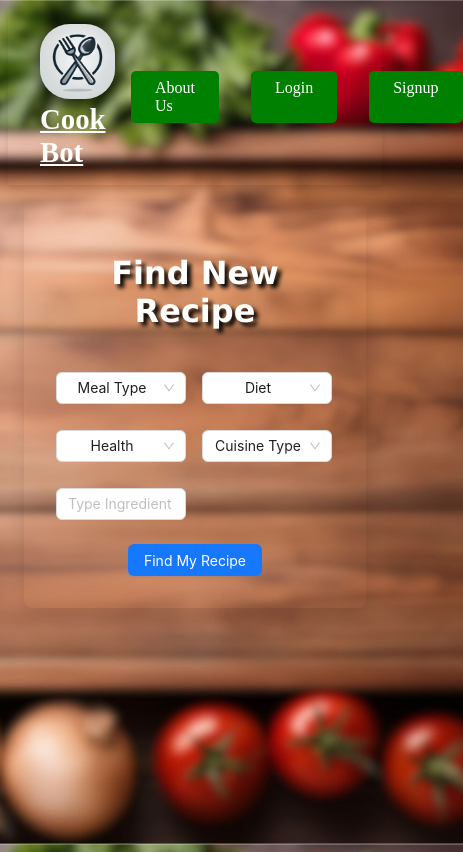
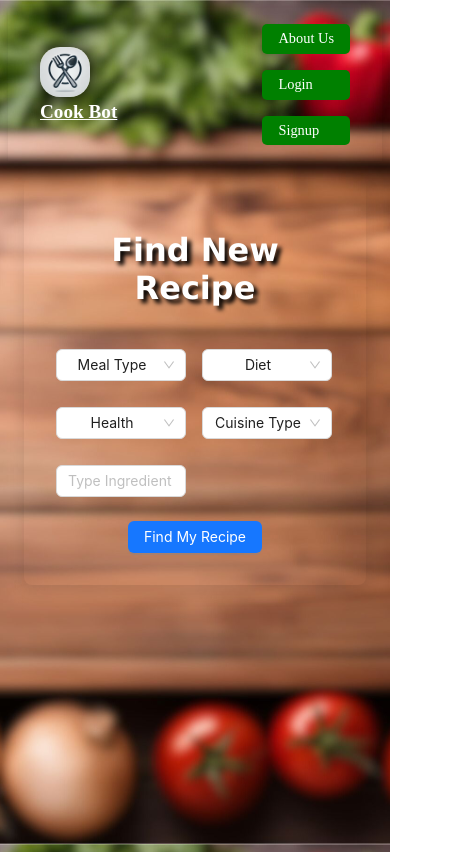
Before and after one commit to rhansen27/cookbot, a React (Vite) app in the folder client/: page /NewRecipe in a window 390 px wide. Shown: the whole page, 463 px wide, since content can reach past the window. Built offline with nearby package versions, Linux system fonts and the light colour scheme.

Commit message:
more styling and links added

```diff
--- a/client/src/components/Footer/index.jsx
+++ b/client/src/components/Footer/index.jsx
@@ -1,19 +1,10 @@
-import { useLocation, useNavigate } from 'react-router-dom';
-
 const Footer = () => {
-  const location = useLocation();
-  const navigate = useNavigate();
   return (
-    <footer className="w-100 mt-auto text-dark p-4">
-      <div className="container text-center mb-5">
-        {location.pathname !== '/' && (
-          <button
-            className="btn btn-dark mb-3"
-            onClick={() => navigate(-1)}
-          >
-            &larr; Go Back
-          </button>
-        )}
+    <footer className="footer-container">
+      <div className="footer-content">
+        <p className="footer-text">
+          © {new Date().getFullYear()} Your Project Name. All rights reserved.
+        </p>
       </div>
     </footer>
   );
--- a/client/src/index.css
+++ b/client/src/index.css
@@ -93,12 +93,6 @@ body {
   margin-bottom: 1.5rem;
   padding-bottom: 0.5rem;
   text-shadow: 4px 4px 4px rgba(0, 0, 0, 1);
-}
-
-@media (max-width: 768px) {
-  .page-title {
-    font-size: 2rem;
-  }
 }
 
 .ai-container {
@@ -327,9 +321,11 @@ button:hover {
 
 
 .about-us-text {
+  margin-left: 50px;
+  margin-right: 50px;
   font-size: 28px;
   line-height: 1.6;
-  color: white;
+  color: #800000;
   margin-bottom: 20px;
   text-align: justify;
 }
@@ -345,9 +341,9 @@ button:hover {
   display: inline-block;
   background-color: #7A1CAC;
   color: #fff;
-  padding: 10px 20px;
+  padding: 8px 15px;
   margin: 30px;
-  border-radius: 5px;
+  border-radius: 10px;
   text-decoration: none;
   font-weight: bold;
   transition: background-color 0.3s ease;
@@ -374,3 +370,50 @@ button:hover {
   right: -2rem !important; /* Adjust position */
   color: #000 !important; /* Change arrow color */
 }
+
+@media (max-width: 768px) {
+  .page-title {
+    font-size: 2rem;
+  }
+
+  .nav-links {
+    flex-direction: column;
+    gap: 1rem;
+  }
+
+  .about-us-text {
+    margin-left: 20px;
+    margin-right: 20px;
+    font-size: 18px;
+  }
+
+  .header-title {
+    font-size: 1.5rem;
+  }
+
+  .logo {
+    width: 50px;
+    height: 50px;
+  }
+
+  .link-buttons {
+    flex-direction: column;
+    margin-top: 10px;
+  }
+
+  .link-btn {
+    margin: 10px 0;
+    padding: 8px 16px;
+  }
+}
+
+@media (max-width: 480px) {
+  .header-title {
+    font-size: 1.2rem;
+  }
+
+  .nav-button {
+    padding: 0.4rem 1rem;
+    font-size: 0.9rem;
+  }
+}
--- a/client/src/pages/AboutUs.jsx
+++ b/client/src/pages/AboutUs.jsx
@@ -29,6 +29,7 @@ const AboutUs = () => {
         </p>
         <h2 style={{textAlign: 'center'}}>Github Links to Contributors</h2>
         <div className="link-buttons">
+          <Link to="https://github.com/rhansen27/cookbot" className="link-btn" target="_blank">CookBot Repo</Link>
           <Link to="https://github.com/tburzynski2" className="link-btn" target="_blank">
             Tom Burzynski
           </Link>
```
